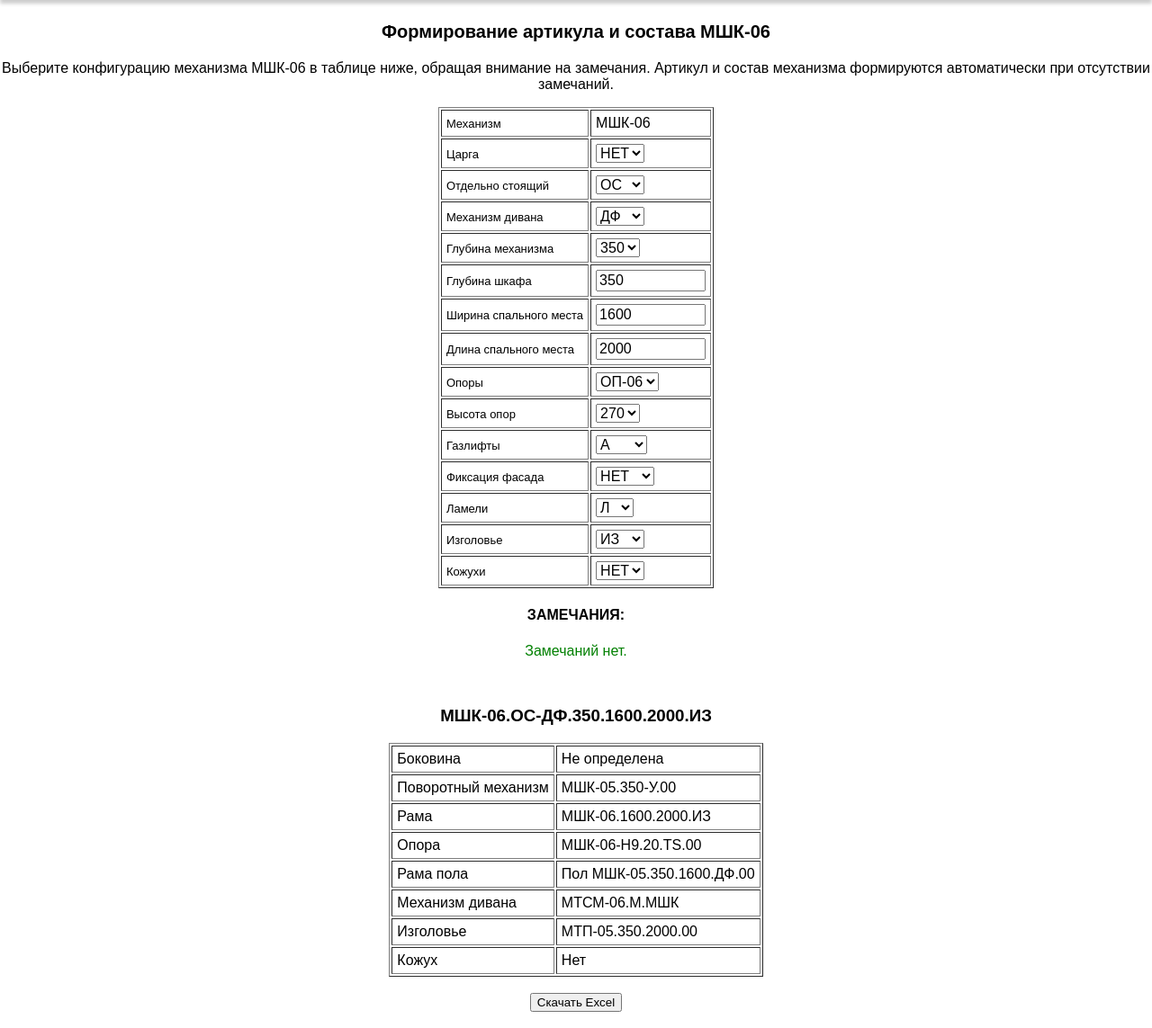
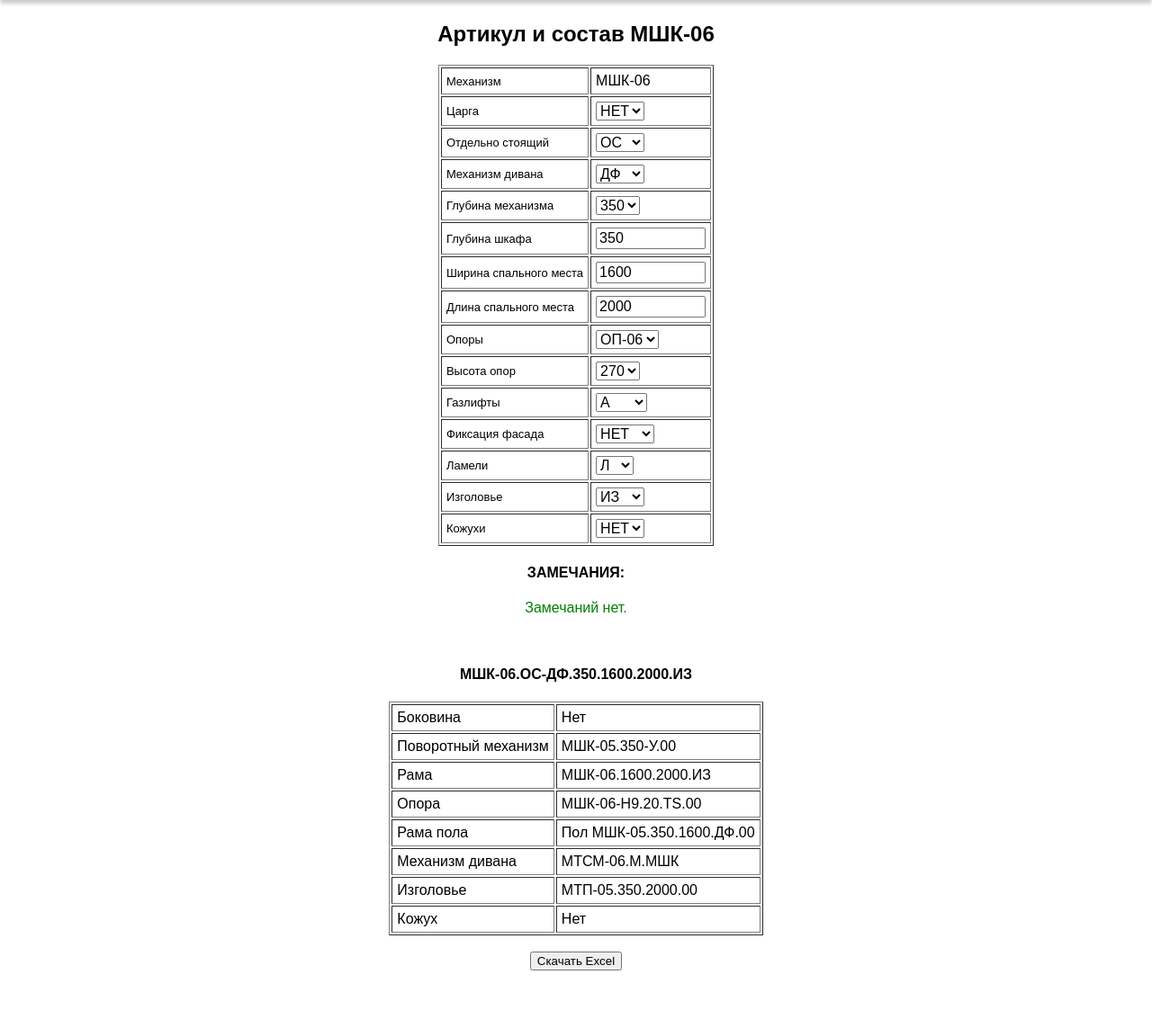
Before and after one commit to vitaliy-pvs/mchk, a Django app: page / in a window 1280 px wide. Shown: the part 96-1239 px from the top of the page at 90% size. After the commit the page ends 1175 px from the top, so only its background shows below. Run offline with Django 3.2, Linux system fonts and the light colour scheme.

Commit message:
Delete unnecessary text from page mchk-06

```diff
--- a/sizes/templates/art06.html
+++ b/sizes/templates/art06.html
@@ -1,13 +1,7 @@
 {% extends 'base.html' %}
 {% block content %}
 <div align="center" style="width:100%;">
-    <p style="text-align:center;font-size:20px;">
-        <b>
-            Формирование артикула и состава МШК-06<br>
-        </b>
-    </p>
-    <p>Выберите конфигурацию механизма МШК-06 в таблице ниже, обращая внимание на замечания. Артикул и состав механизма
-        формируются автоматически при отсутствии замечаний.</p>
+      <h2>Артикул и состав МШК-06</h2>
     <table id="form" border="1" cellpadding="5">
         <tr>
             <td><font size="2">Механизм</font></td>
@@ -158,7 +152,7 @@
     <div id="component_container"></div>
     <table id="table_container" border="1" cellpadding="5"></table>
     <br>
-    <input id="btnExport" type="button" value="Скачать Excel"/>
+    <input id="btnExport" type="button" value="Скачать Excel" style="display:none"/>
 
 </div>
 <br>
@@ -194,9 +188,9 @@ function addComponent(component_name, component_article) {
 };
 
 function showArticle(article) {
-	let article_h3 = document.createElement('h3');
-	article_h3.innerHTML = article;
-	article_container.append(article_h3);
+	let article_h4 = document.createElement('h4');
+	article_h4.innerHTML = article;
+	article_container.append(article_h4);
 };
 
 function showStructure() {
@@ -204,6 +198,7 @@ function showStructure() {
 	component_container.innerHTML = '';
 	table_container.innerHTML = '';
 	updateVariables();
+	btnExport.style.display = 'block';
 
 	article = 'МШК-06' +
 		((tsarga_text == 'НЕТ') ? '.' : ('-' + tsarga_text + '.')) +
@@ -235,7 +230,7 @@ function showStructure() {
 	} else if (os_text == 'ОС' && gazlifti_text == 'УСМ' && vop_text == '430') {
 		addComponent('Боковина', 'МШК-05.ОС-430-УСМ.00');
 	} else {
-		addComponent('Боковина', 'Не определена');
+		addComponent('Боковина', 'Нет');
 	}
 
 	if (glm_text == '350' && gazlifti_text == 'А') {
@@ -247,7 +242,7 @@ function showStructure() {
 	} else if (glm_text == '450' && gazlifti_text == 'УСМ') {
 		addComponent('Поворотный механизм', 'МШК-05.450-УСМ.10-М.00');
 	} else {
-		addComponent('Поворотный механизм', 'Не определен');
+		addComponent('Поворотный механизм', 'Нет');
 	}
 
 	rama_article = 'МШК-06.' +
@@ -269,7 +264,7 @@ function showStructure() {
 	} else if (vop_text == '430') {
 		addComponent('Опора', 'МШК-06-Н9.20.430.TS.00');
 	} else {
-		addComponent('Опора', 'Не определена');
+		addComponent('Опора', 'Нет');
 	}
 
 	if (os_text == 'ОС' && tsarga_text == 'НЕТ' && td_text == 'НЕТ') {
@@ -285,7 +280,7 @@ function showStructure() {
 	} else if (os_text == 'ОС' && tsarga_text == 'Ц' && td_text == 'ДФ') {
 		addComponent('Рама пола', `Пол МШК-05-Ц.${glhk_value}.${shirina_value}.ДФ.00`);
 	} else {
-		addComponent('Рама пола', 'Не определена');
+		addComponent('Рама пола', 'Нет');
 	}
 
 
@@ -320,6 +315,7 @@ function noWarn() {
 		no_warn.innerHTML = "Замечаний нет.";
 		no_warn.style.color = "green";
 		warning_container.append(no_warn);
+		btnExport.style.display = 'block';
 	}
 };
 
@@ -343,8 +339,10 @@ form.onchange = function (event) {
 	article_container.innerHTML = '';
 	component_container.innerHTML = '';
 	warning_container.innerHTML = '';
+	table_container.innerHTML = '';
 	deSelect('select');
 	deSelect('input');
+	btnExport.style.display = 'none';
 
 	<!--2)-->
 	if ((td.selectedIndex == '0' || td.selectedIndex == '1') && os.selectedIndex != '0') {
```
